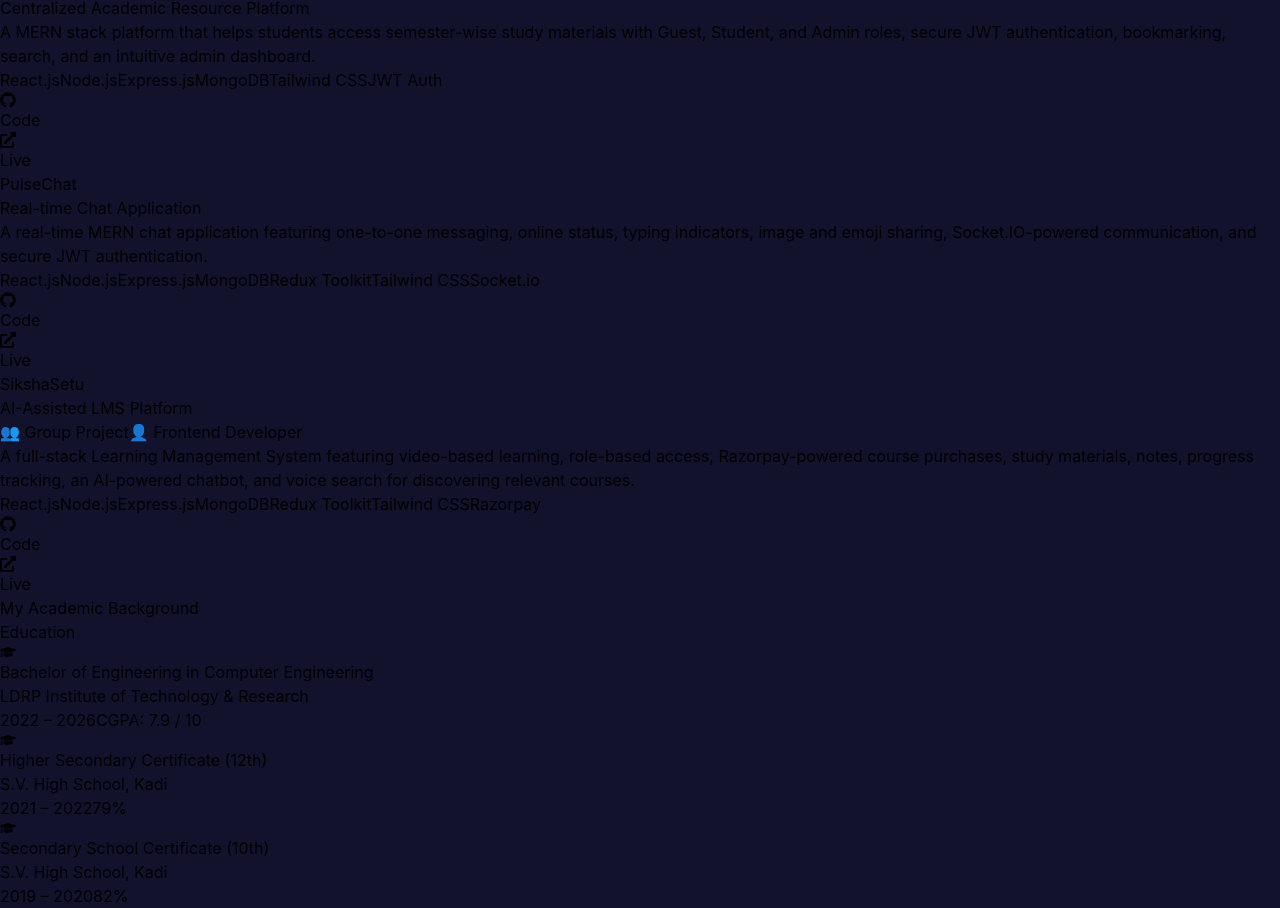
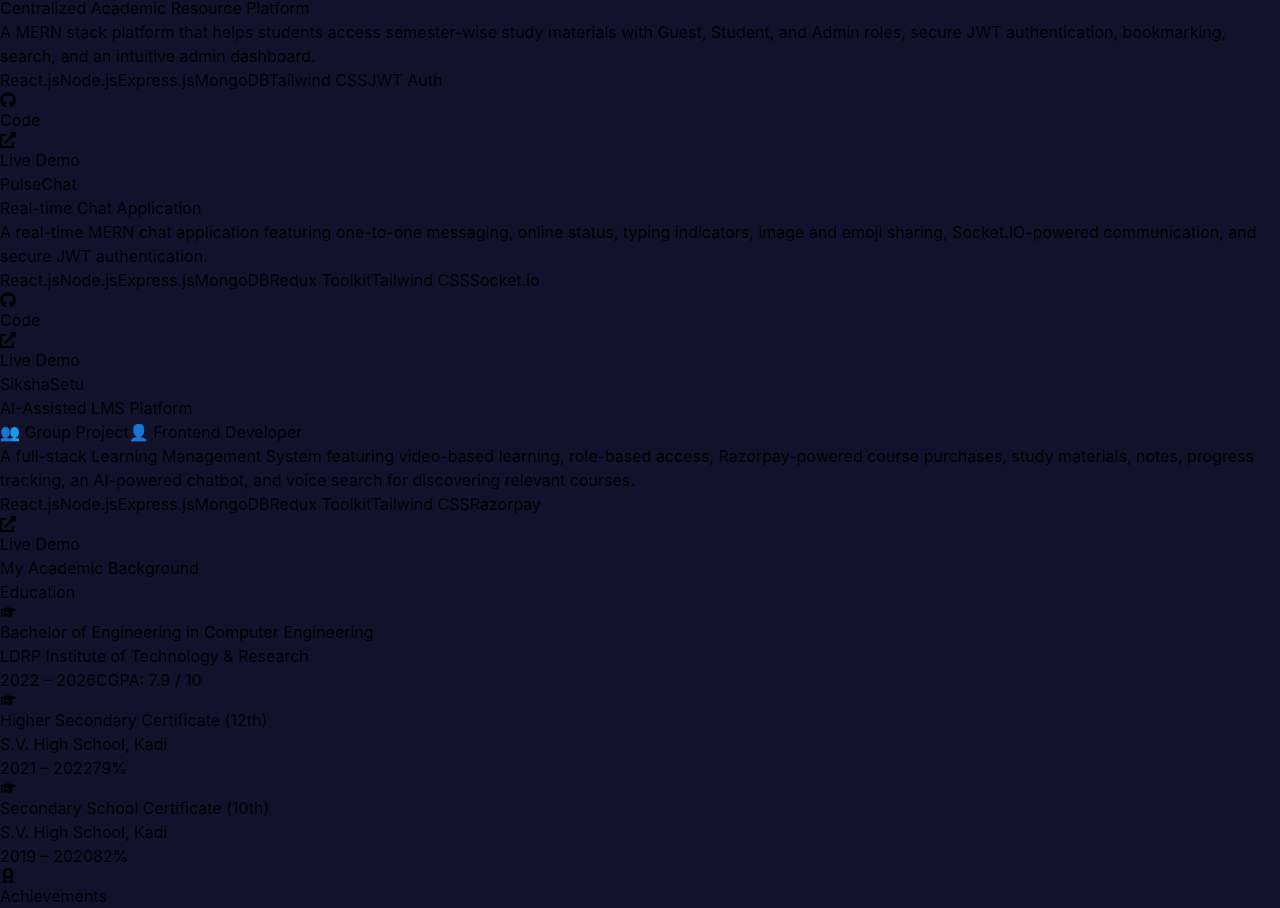
Before and after one commit to vrajpatel26/portfolio, a React app: page / in a window 1280 px wide. Shown: the part 2895-3803 px from the top of the page. Built offline with nearby package versions, Linux system fonts and the light colour scheme; the HTML template or start-up script is replaced by a standard one.

Commit message:
Update Project.jsx

```diff
--- a/src/components/Project.jsx
+++ b/src/components/Project.jsx
@@ -62,8 +62,8 @@
             "Razorpay",
         ],
 
-        github: "https://github.com/yourusername/sikshasetu",
-        live: "https://your-live-demo-link.com",
+
+        live: "https://sikshasetu-app.vercel.app",
     },
 ];
 
@@ -152,6 +152,9 @@
 
                             <div className="flex gap-4 mt-8">
 
+                                {/* GitHub Button */}
+
+                                {project.github && (
                                     <a
                                         href={project.github}
                                         target="_blank"
@@ -159,19 +162,21 @@
                                         className="flex-1 border border-[#2A2950] rounded-xl py-3 flex justify-center items-center gap-2 text-white hover:border-[#A8E63D] transition"
                                     >
                                         <FaGithub />
-
                                         Code
                                     </a>
+                                )}
+
+                                {/* Live Button */}
 
                                 <a
                                     href={project.live}
                                     target="_blank"
                                     rel="noreferrer"
-                                    className="flex-1 bg-[#A8E63D] text-[#12122D] rounded-xl py-3 flex justify-center items-center gap-2 font-semibold hover:scale-105 transition"
+                                    className={`${project.github ? "flex-1" : "w-full"
+                                        } bg-[#A8E63D] text-[#12122D] rounded-xl py-3 flex justify-center items-center gap-2 font-semibold hover:scale-105 transition`}
                                 >
                                     <FaExternalLinkAlt />
-
-                                    Live
+                                    Live Demo
                                 </a>
 
                             </div>
```
Lines whose indentation alone changed are shown as unchanged.
